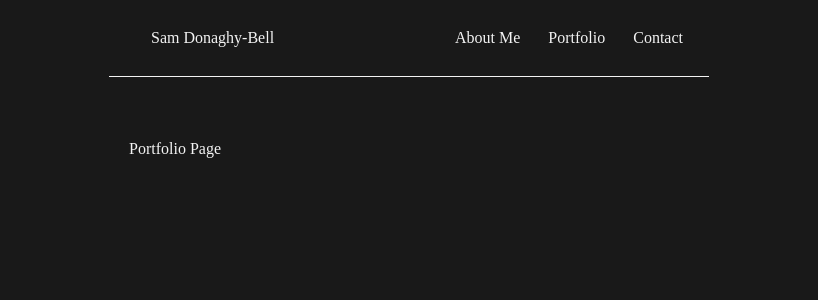
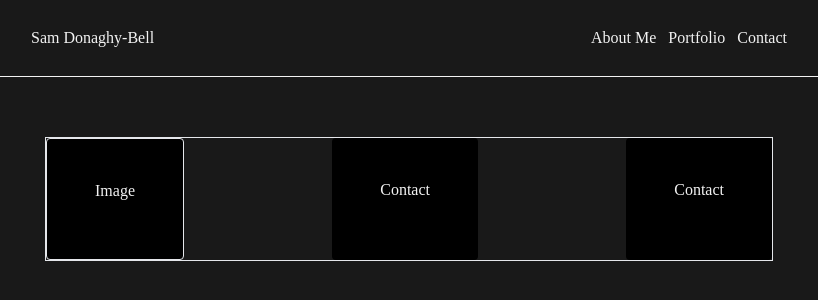
Before and after one commit to sdbxsdb/netn-react, a React (Create React App) app: page /portfolio in a window 1280 px wide. Shown: the top 300 px of the page, without its empty margins (231-1049 px from the left). Built offline with nearby package versions, Linux system fonts and the light colour scheme.

Commit message:
working away..

```diff
--- a/public/index.html
+++ b/public/index.html
@@ -24,7 +24,7 @@
       work correctly both with client-side routing and a non-root public URL.
       Learn how to configure a non-root public URL by running `npm run build`.
     -->
-    <title>React App</title>
+    <title>Sam Donaghy-Bell | Course of Life</title>
   </head>
   <body>
     <noscript>You need to enable JavaScript to run this app.</noscript>
--- a/src/About.js
+++ b/src/About.js
@@ -15,10 +15,15 @@ const About = () => {
           </div>
           <div id="aboutMeText" className="col-12 themeColorText">
             <div>I’m a former film & TV drama camera engineer of 12 years turned self-taught developer. <br /><br />
-            <h2>TL;DR</h2> This is my personal site where I'll share my skills, thoughts and ambitions.<br /><br />
-            I currently work as a Jr. Dev in Belfast.    I started my current position with 8 months of coding experience and since then I've been able to grow my skillset exponentially. <br /><br />
-            I’m an extremely driven person and a fast learner with a "challenge accepted" approach to anything I don't know how to do.   I find I learn new skills most efficiently when coding real world solutions for real world problems. <br /><br />
-            I also code for fun and for personal projects.   For example, when I first saw a <a id="mirrorIntroLink" href="/smartMirror.php" className="themeColorText">“smart mirror”</a> many years ago I knew that I wanted to build one of my own.  So I did.
+            <h2>TL;DR</h2> This is my personal site where I'll share my skills, thoughts and ambitions.
+            <br/><br/>
+            A little about myself... - Well, my name's Sam. I'm a Developer currently living and working in Belfast.  <br/><br/>
+            I've been coding for a number of years in and out for side projects, other work related projects and building drones ✈️ for my company CineCopters.  I was a camera engineer for film and TV productions for 12 years but I've now taken to go coding full time.
+            <br /><br />
+            I’m an extremely driven person and a fast learner with a "challenge accepted" approach to anything I don't know how to do.   I find I learn new skills most efficiently when coding real world solutions for real world problems.
+            <br /><br />
+            I also code for fun and for personal projects.   For example, when I first saw a
+            <strong><a id="mirrorIntroLink" href="/smartMirror.php" className="themeColorText"> “smart mirror”</a></strong>  I knew that I wanted to build one of my own.  So I did.
             <br /><br />
             I love a challenge, mental or otherwise and firmly believe it’s a sad day when you don’t learn something new.   Because of this I’m always looking to expand my knowledge in languages and tools etc (both back and front end) while refining the skills I already have to get as close to perfection as possible. <br /><br />My goal is to become proficient in both front and back end development culminating in becoming a full stack developer.
             <br /><br />
--- a/src/App.js
+++ b/src/App.js
@@ -21,9 +21,6 @@ function App() {
             <Route exact path="/">
               <Home />
             </Route>
-            {/* <Route path="/create">
-              <Create />
-            </Route> */}
             {/* <Route path="/blogs/:id">
               <BlogDetails />
             </Route> */}
--- a/src/Home.js
+++ b/src/Home.js
@@ -1,17 +1,13 @@
 
-import BlogList from './BlogList';
-import useFetch from './useFetch';
+
 
 const Home = () => {
 
-  // date: blogs below = this means grab the data and call it blogs, this can be used to reuse the useFetch and we can call the data whatever we want then rather than always calling it data
-  const { data: blogs, isLoading, error } = useFetch('http://localhost:8000/blogs');
+
 
   return (
     <div className="home">
-      { error && <div>Error - {error}</div>}
-      { isLoading && <div>Loading...</div> }
-      { blogs && <BlogList blogs={blogs} title={"All Blogs"} /> }
+
     </div>
   );
 
--- a/src/Navbar.js
+++ b/src/Navbar.js
@@ -2,8 +2,8 @@ import { Link } from 'react-router-dom';
 
 const Navbar = () => {
   return (
-    <nav className="navbar">
-      <Link to="/">
+    <nav className="navbar ">
+      <Link to="/about">
         <h1>Sam Donaghy-Bell</h1>
       </Link>
       <div className="links">
--- a/src/Portfolio.js
+++ b/src/Portfolio.js
@@ -1,8 +1,39 @@
 
 const Portfolio = () => {
   return (
-    <div className="not-found">
-      <h2 className="mb-5">Portfolio Page</h2>
+    <div classNameName="">
+
+
+      <section className="">
+
+        <div className=" border flex flex-col lg:flex-row justify-between gap-10">
+
+          <div className="rounded threeColCard border text-center bg-black group overflow-hidden p-6">
+
+            <div className="px-6 py-4 flex">
+              <h3 className="mb-4">Image</h3>
+            </div>
+
+          </div>
+
+
+          <div className="rounded threeColCard text-center bg-black overflow-hidden p-6">
+            <div className="px-6 py-4 flex flex-col items-center">
+              <h3 className="mb-4 ">Contact</h3>
+
+            </div>
+          </div>
+
+          <div className="rounded threeColCard text-center bg-black overflow-hidden p-6">
+            <div className="px-6 py-4 flex flex-col items-center">
+              <h3 className="mb-4 ">Contact</h3>
+
+            </div>
+          </div>
+
+        </div>
+
+</section>
     </div>
   );
 }
--- a/src/index.css
+++ b/src/index.css
@@ -15,10 +15,10 @@ body {
   color: #f3f3f3;
 }
 .navbar {
-  padding: 20px;
+  padding: 20px 20%;
   display: flex;
   align-items: center;
-  max-width: 600px;
+  max-width: 100vw;
   margin: 0 auto;
   border-bottom: 1px solid #f3f3f3;
 }
@@ -29,7 +29,6 @@ body {
   margin-left: auto;
 }
 .navbar a {
-  margin-left: 16px;
   text-decoration: none;
   padding: 6px;
 }
@@ -37,8 +36,8 @@ body {
   color: #d2d2d2;
 }
 .content {
-  max-width: 600px;
-  margin: 40px auto;
+  max-width: 100vw;
+  margin: 40px 20%;
   padding: 20px;
 }
 
--- a/tailwind.config.js
+++ b/tailwind.config.js
@@ -12,9 +12,6 @@ module.exports = {
           'xxl': '1.375rem',      //  22px
           '10xl': '16.25rem',      //  260px
       },
-
-
-
 
 
       lineHeight: {
@@ -121,6 +118,7 @@ module.exports = {
       borderRadius: ['hover', 'group-hover'],
       transform: ['hover', 'group-hover'],
       transitionProperty: ['hover', 'group-hover'],
+      translate: ['hover', 'group-hover'],
     },
   },
   plugins: [],
```
Also changed, not shown: 1 other file (tests, documents, lock files or other folders).
